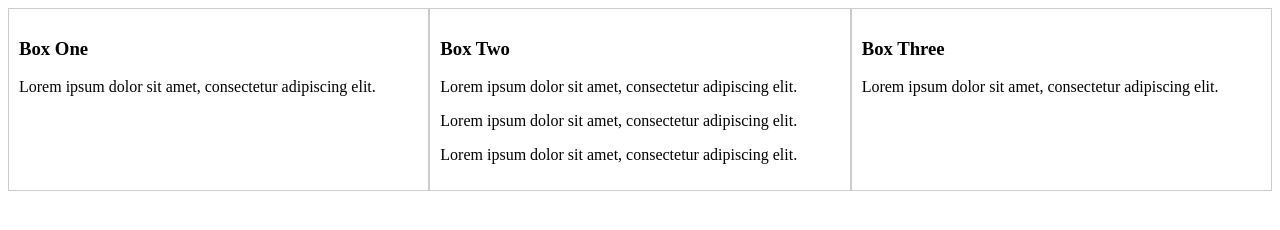
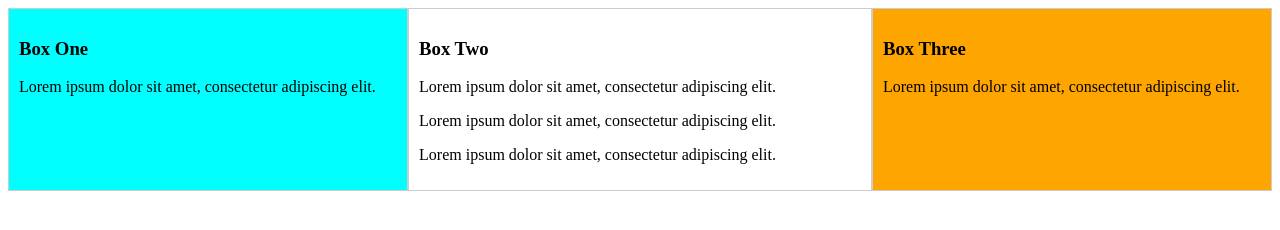
Before and after one commit to MehediHasan06/css-practice, a plain HTML site: page flexbox/index.html in a window 1280 px wide. Drawn offline with Linux system fonts and the light colour scheme.

Commit message:
notes are completed

```diff
--- a/flexbox/index.html
+++ b/flexbox/index.html
@@ -10,35 +10,48 @@
 <body>
 
   <section class="container1">
-    <div class="box1">
+    <div class="box one">
       <h3>Box One</h3>
       <p>Lorem ipsum dolor sit amet, consectetur adipiscing elit.</p>
     </div>
-    <div class="box2">
+    <div class="box two">
       <h3>Box Two</h3>
       <p>Lorem ipsum dolor sit amet, consectetur adipiscing elit.</p>
       <p>Lorem ipsum dolor sit amet, consectetur adipiscing elit.</p>
       <p>Lorem ipsum dolor sit amet, consectetur adipiscing elit.</p>
     </div>
-    <div class="box3">
+    <div class="box three">
       <h3>Box Three</h3>
       <p>Lorem ipsum dolor sit amet, consectetur adipiscing elit.</p>
     </div>
+    <!-- <div class="box four">
+      <h3>Box Four</h3>
+      <p>Lorem ipsum dolor sit amet, consectetur adipiscing elit.</p>
+    </div>
+    <div class="box two">
+      <h3>Box Five</h3>
+      <p>Lorem ipsum dolor sit amet, consectetur adipiscing elit.</p>
+    </div>
+    <div class="box three">
+      <h3>Box Six</h3>
+      <p>Lorem ipsum dolor sit amet, consectetur adipiscing elit.</p>
+    </div> -->
+
   </section>
 
   <!-- <section class="container2">
-    <div class="box4">
-      <h3>Box One</h3>
+    <div class="box seven">
+      <h3>Box Seven</h3>
       <p>Lorem ipsum dolor sit amet, consectetur adipiscing elit.</p>
     </div>
-    <div class="box5">
-      <h3>Box Two</h3>
+    <div class="box eight">
+      <h3>Box Eight</h3>
       <p>Lorem ipsum dolor sit amet, consectetur adipiscing elit.</p>
       <p>Lorem ipsum dolor sit amet, consectetur adipiscing elit.</p>
       <p>Lorem ipsum dolor sit amet, consectetur adipiscing elit.</p>
     </div>
-    <div class="box6">
-      <h3>Box Three</h3>
+    <div class="box nine">
+      <h3>Box Nine</h3>
       <p>Lorem ipsum dolor sit amet, consectetur adipiscing elit.</p>
     </div>
   </section> -->
--- a/flexbox/style.css
+++ b/flexbox/style.css
@@ -3,26 +3,39 @@
   padding: 10px;
 }
 
-.container1, .container2{
+.container1{
+  display: flex;
+  background-color: #ccc;
+  flex-wrap: wrap;
+}
+/* .box{
+  max-width: 100px;
+} */
+
+.one{
+  flex-grow: 1;
+  background-color: aqua;
+}
+.two{
+  flex-grow: 4;
+  background-color: white;
+}
+.three{
+  flex-grow: 1;
+  background-color: orange;
+}
+
+/* .container2{
   display: flex;
 }
 
-.box1{
+.seven{
   flex-grow: 1;
 }
-.box2{
+.eight{
   flex-grow: 1;
+  background-color: blue;
 }
-.box3{
-  flex-grow: 1;
-}
-
-/* .box4{
-  flex-grow: 1;
-}
-.box5{
-  flex-grow: 5;
-}
-.box6{
+.nine{
   flex-grow: 1;
 } */
```
Also changed, not shown: flexbox/note.html (+29 -6 lines).
